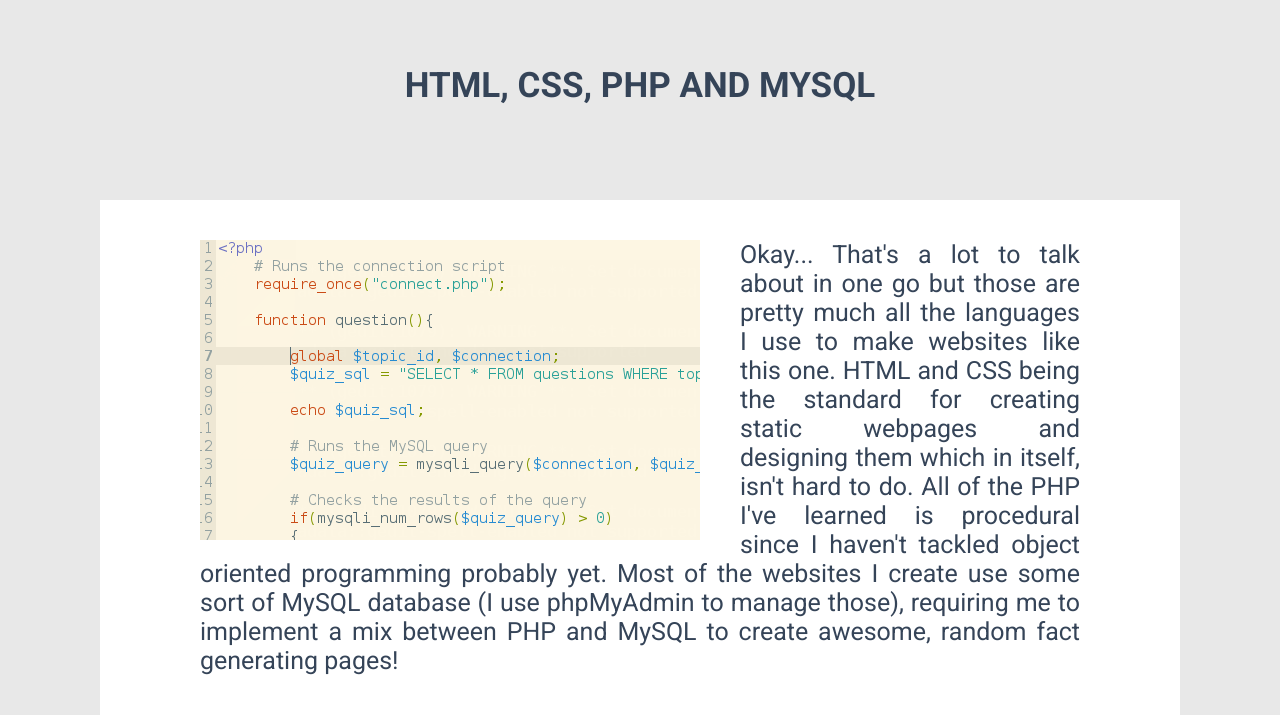
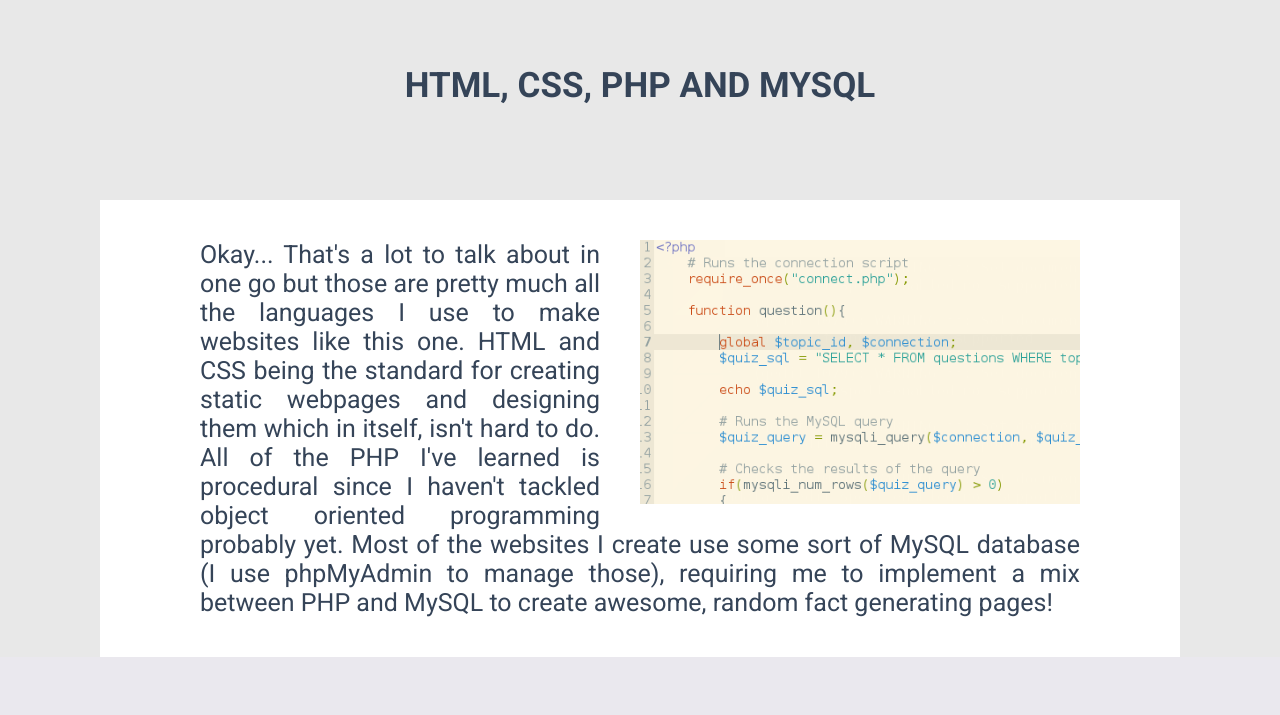
Before and after one commit to sonilala/.com, a PHP site: page /about/coding.html in a window 1280 px wide. Shown: the part 1029-1744 px from the top of the page. After the commit the page ends 1686 px from the top, so only its background shows below. Run offline with PHP 8.4, Linux system fonts and the light colour scheme.

Commit message:
Rearranged image positioning

```diff
--- a/about/coding.html
+++ b/about/coding.html
@@ -38,7 +38,7 @@
         </div>
         <div class="content">
             <div class="page-content">
-                <p style="padding-bottom:40px;"><img class="right-image" src="../../assets/img/about/coding/git.png">Since I've been using different Linux flavours to do programming during Sixth Form, I've picked up some knowledge on using a terminal emulator and Bash commands. I've been using Arch Linux to do my Year 13 Computing coursework, having had to install pretty much all of the operating system through Bash commands; which is pretty hard if you haven't tried it. I making constant use of the terminal emulator for things such as sudo commands (the pacman package manager's command is my favourite) and pushing commits to GitHub. </p>
+                <p style="padding-bottom:40px;"><img class="right-image" src="../../assets/img/about/coding/git.png">Since I've been using different Linux flavours to do programming during Sixth Form, I've picked up some knowledge on using a terminal emulator and Bash commands. I've been using Arch Linux to do my Year 13 Computing coursework, having had to install pretty much all of the operating system through Bash commands; which is pretty hard if you haven't tried it. I making constant use of the terminal emulator for things such as sudo commands (the pacman package manager's command is my favourite) and pushing commits to GitHub.</p>
             </div>
 
         </div>
@@ -49,7 +49,7 @@
         </div>
         <div class="content">
             <div class="page-content">
-                <p style="padding-bottom:40px;"><img class="left-image" src="../../assets/img/about/coding/hmtl-csss-php-mysql.png">Okay... That's a lot to talk about in one go but those are pretty much all the languages I use to make websites like this one. HTML and CSS being the standard for creating static webpages and designing them which in itself, isn't hard to do. All of the PHP I've learned is procedural since I haven't tackled object oriented programming probably yet. Most of the websites I create use some sort of MySQL database (I use phpMyAdmin to manage those), requiring me to implement a mix between PHP and MySQL to create awesome, random fact generating pages!</p>
+                <p style="padding-bottom:40px;"><img class="right-image" src="../../assets/img/about/coding/hmtl-csss-php-mysql.png">Okay... That's a lot to talk about in one go but those are pretty much all the languages I use to make websites like this one. HTML and CSS being the standard for creating static webpages and designing them which in itself, isn't hard to do. All of the PHP I've learned is procedural since I haven't tackled object oriented programming probably yet. Most of the websites I create use some sort of MySQL database (I use phpMyAdmin to manage those), requiring me to implement a mix between PHP and MySQL to create awesome, random fact generating pages!</p>
             </div>
 
         </div>
--- a/style.css
+++ b/style.css
@@ -10,6 +10,12 @@ body {
 
 a {
     text-decoration: none;
+}
+
+img {
+    max-width: 100%;
+    height: auto;
+    width: auto\9; /* ie8 */
 }
 
 nav {
@@ -175,8 +181,3 @@ li a {
     float: right;
     margin: 0 0 10px 40px;
 }
-
-.left-image {
-    float: left;
-    margin: 0 40px 10px 0;
-}
```
Also changed, not shown: README.md.
